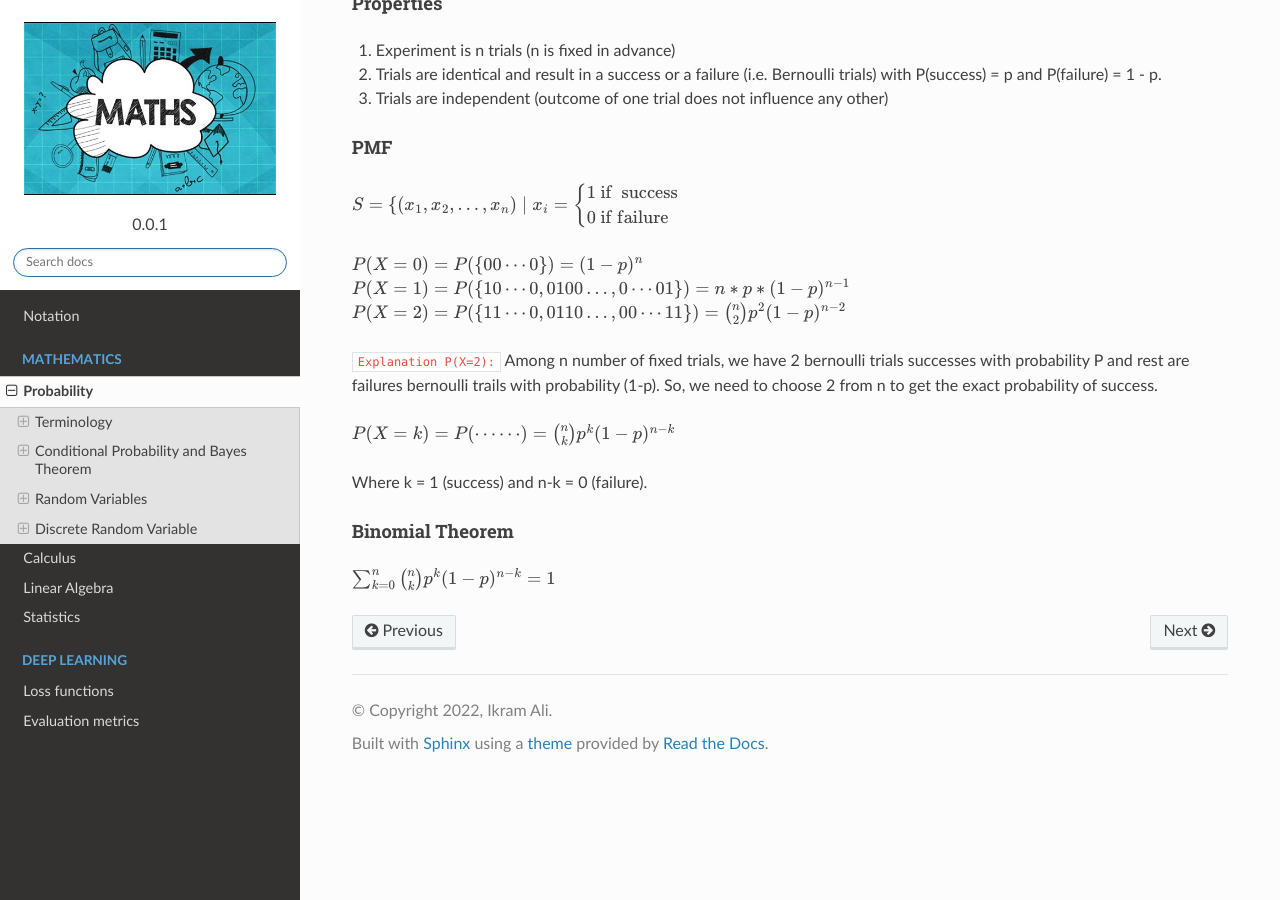
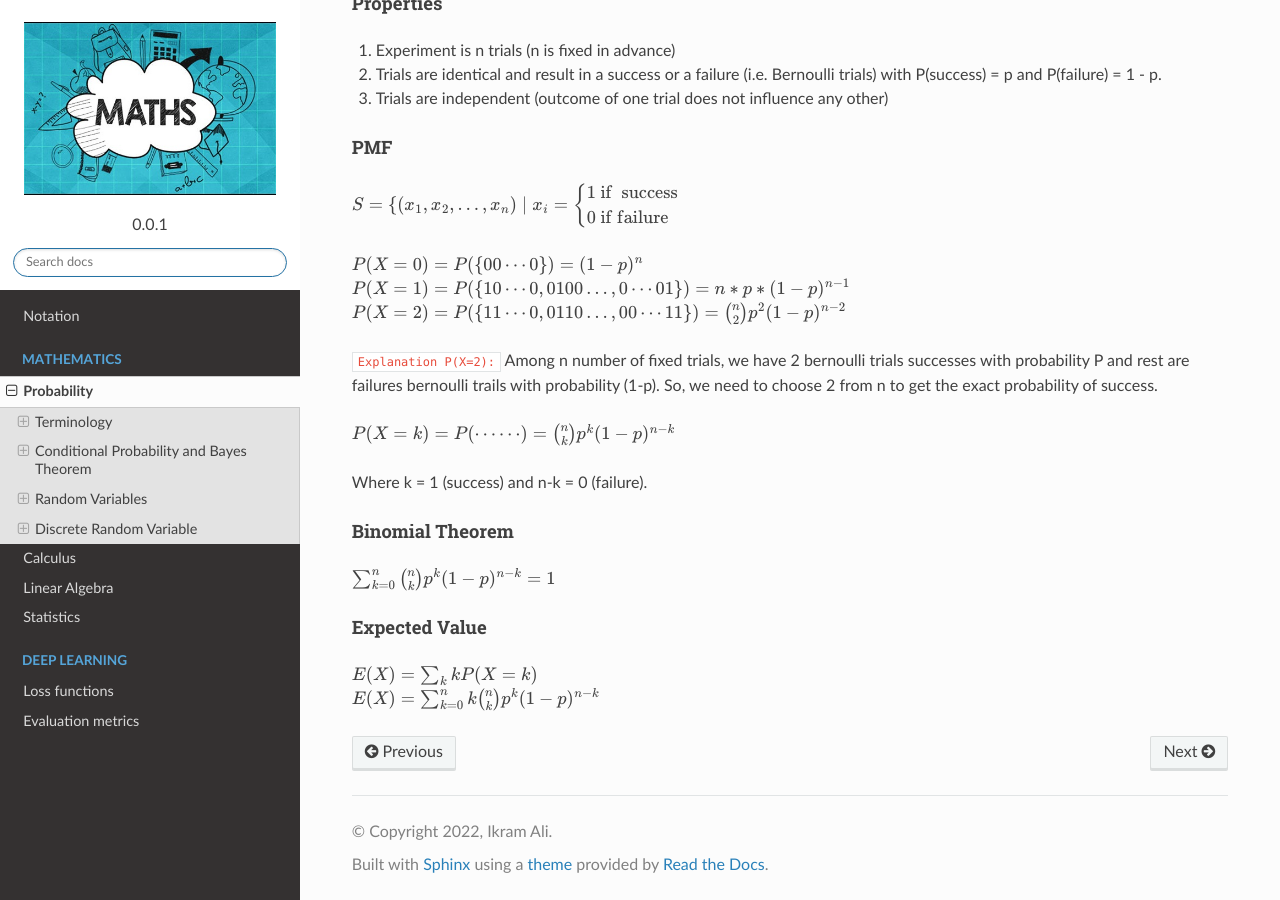
Before and after one commit to akkefa/ml-notes, a Sphinx documentation site: the page built from docs/probability.rst, in a window 1280 px wide and 900 px high, scrolled down 4647 px. Built offline with Sphinx 7.4.7 and the Read the Docs theme 2.0.0, drawn with Linux system fonts in a browser that asks for light colours.

Commit message:
New changes.

```diff
--- a/docs/probability.rst
+++ b/docs/probability.rst
@@ -231,3 +231,8 @@ Where k = 1 (success) and n-k = 0 (failure).
 Binomial Theorem
 ^^^^^^^^^^^^^^^^^
 :math:`\sum_{k=0}^n {n \choose k}p^{k}(1-p)^{n-k} = 1`
+
+Expected Value
+^^^^^^^^^^^^^^^
+| :math:`E(X)=\sum_{k} k P(X=k)`
+| :math:`E(X)=\sum_{k=0}^n k {n \choose k}p^{k}(1-p)^{n-k}`
```
